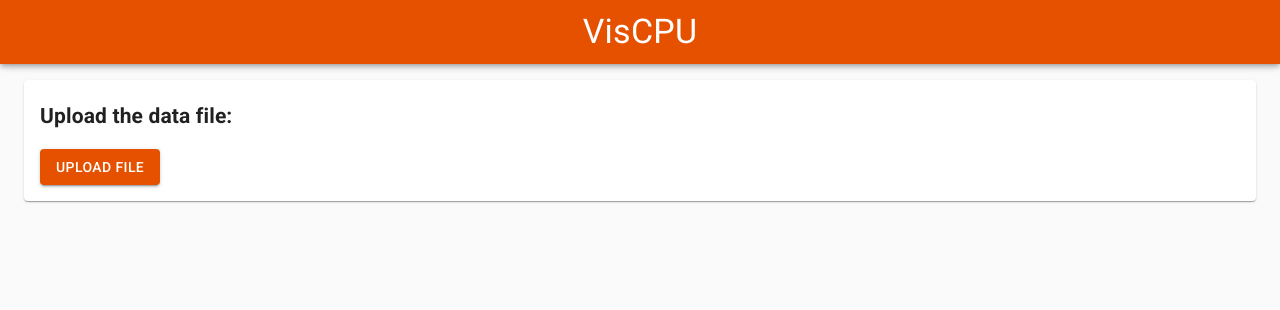
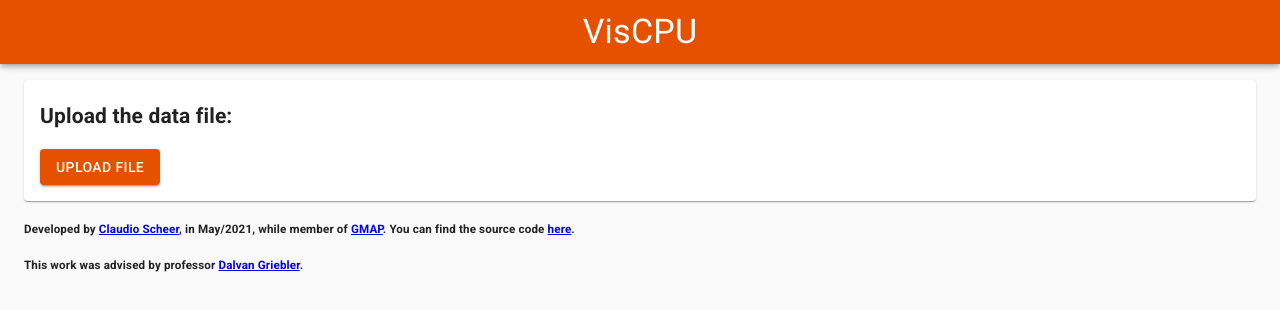
Before and after one commit to GMAP/visperf, a React (Create React App) app in the folder src/d3-dashboard/: page / in a window 1280 px wide. Shown: the top 310 px of the page. Built offline with nearby package versions, Linux system fonts and the light colour scheme; the HTML template or start-up script is replaced by a standard one.

Commit message:
Add footer

```diff
--- a/src/d3-dashboard/src/App.js
+++ b/src/d3-dashboard/src/App.js
@@ -80,6 +80,46 @@ export default function App() {
                                 <Plots dataFile={jsonDataFile} />
                             </div>
                         )}
+                        <div>
+                            <h5>
+                                Developed by{' '}
+                                <a
+                                    href="https://claudioscheer.github.io"
+                                    target="_blank"
+                                    rel="noreferrer"
+                                >
+                                    Claudio Scheer
+                                </a>
+                                , in May/2021, while member of{' '}
+                                <a
+                                    href="https://gmap.pucrs.br"
+                                    target="_blank"
+                                    rel="noreferrer"
+                                >
+                                    GMAP
+                                </a>
+                                . You can find the source code{' '}
+                                <a
+                                    href="https://github.com/claudioscheer/viscpu"
+                                    target="_blank"
+                                    rel="noreferrer"
+                                >
+                                    here
+                                </a>
+                                .
+                            </h5>
+                            <h5>
+                                This work was advised by professor{' '}
+                                <a
+                                    href="https://www.dalvangriebler.com"
+                                    target="_blank"
+                                    rel="noreferrer"
+                                >
+                                    Dalvan Griebler
+                                </a>
+                                .
+                            </h5>
+                        </div>
                     </Box>
                 </Container>
             </ThemeProvider>
```
